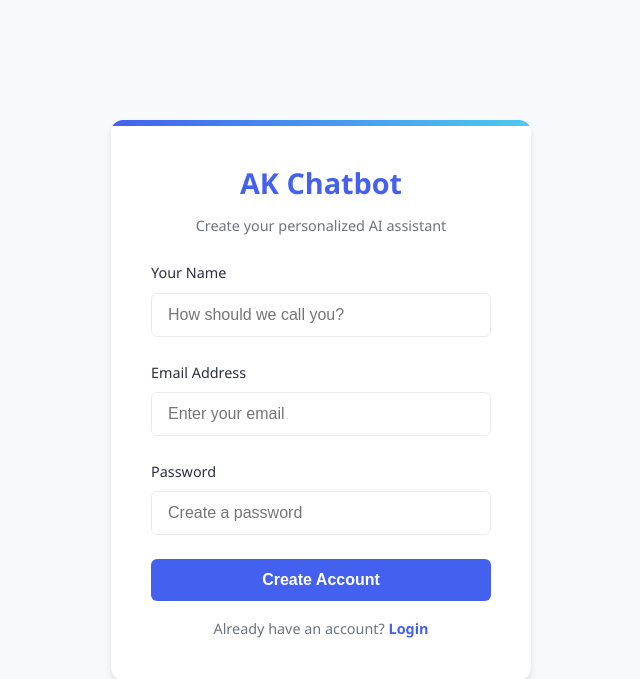
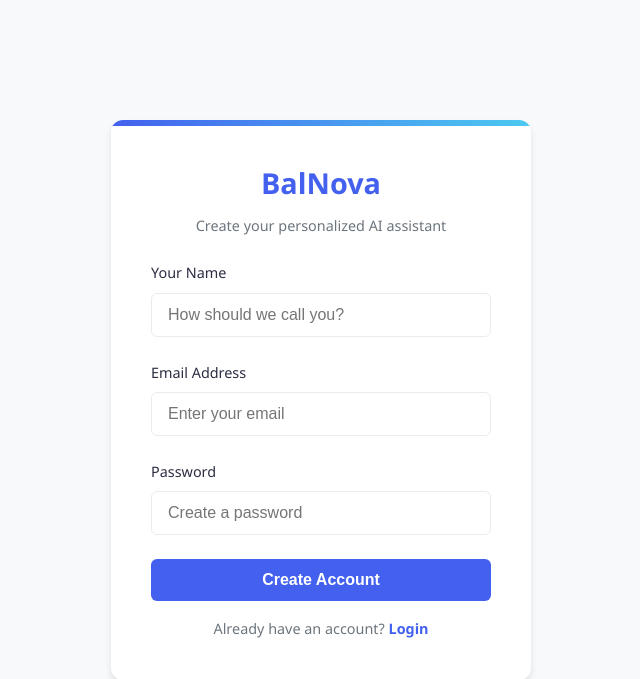
Before and after one commit to akmaurya321/ai-chatbot, a Flask app: page /register in a window 1280 px wide. Shown: the top 679 px of the page, without its empty margins (319-959 px from the left). Run offline with Flask 3, Linux system fonts and the light colour scheme.

Commit message:
register.html

```diff
--- a/templates/register.html
+++ b/templates/register.html
@@ -148,7 +148,7 @@
 <body>
     <div class="register-container">
         <div class="logo">
-            <h1>AK Chatbot</h1>
+            <h1>BalNova</h1>
             <p>Create your personalized AI assistant</p>
         </div>
 
```
